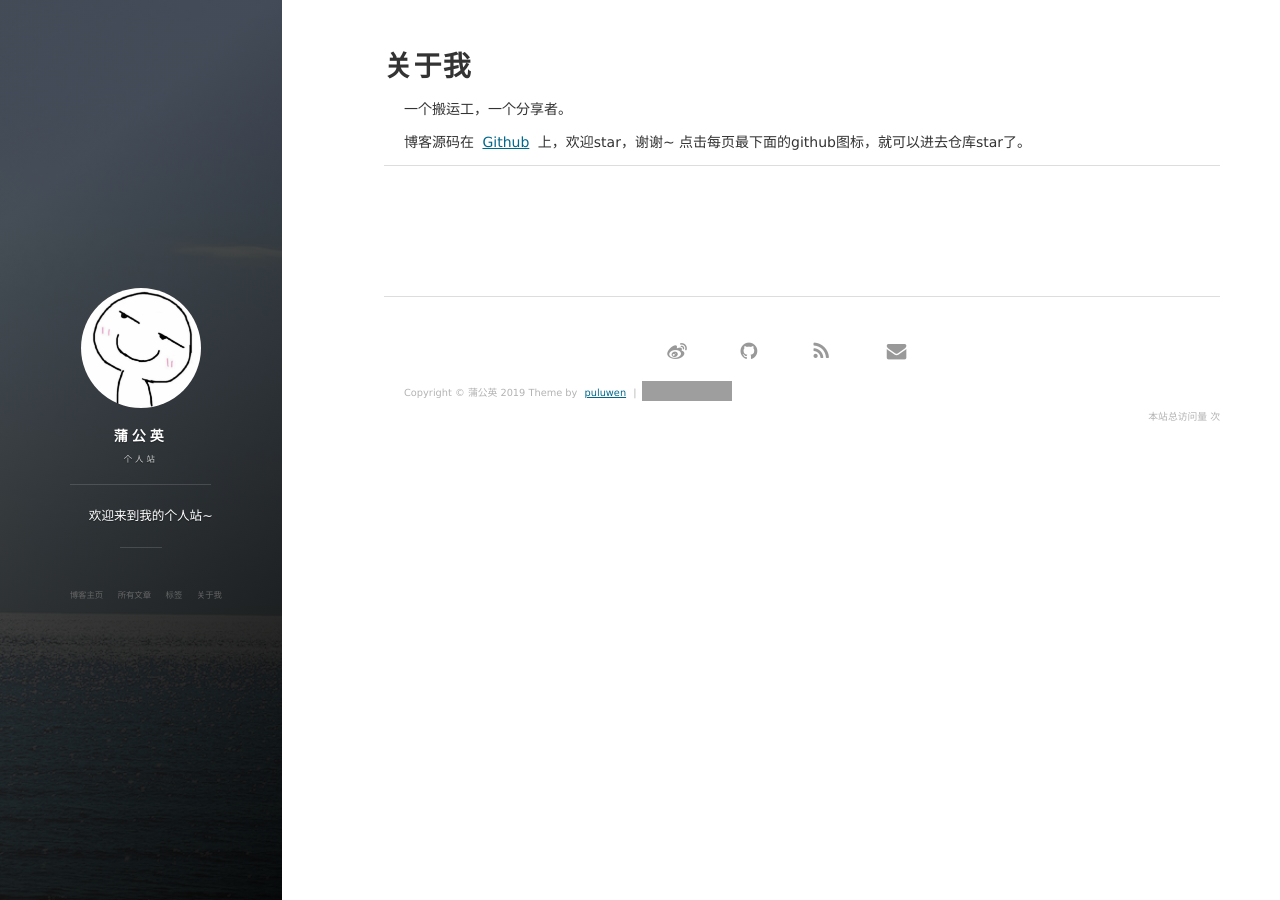
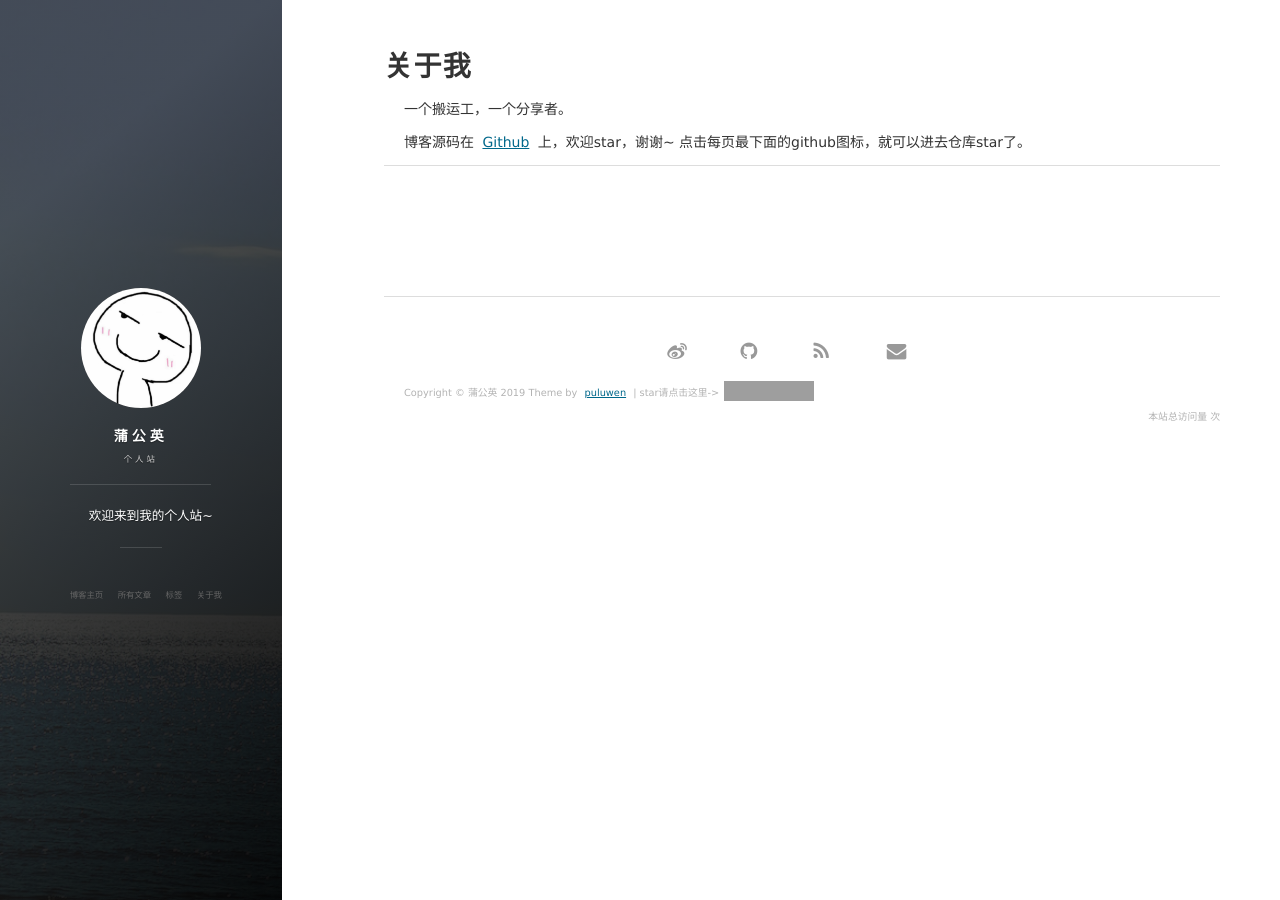
Before and after one commit to puluwen/puluwen.github.io, a Jekyll site: the page built from about.md, in a window 1280 px wide. Built offline with Jekyll 4.4.1, drawn with Linux system fonts in a browser that asks for light colours; nearby versions of some CDN libraries; comment, search, counter and statistics services are not loaded; grey boxes are pictures that could not be loaded.

Commit message:
update fastText

```diff
--- a/_includes/footer.html
+++ b/_includes/footer.html
@@ -69,7 +69,7 @@
 
         <div class = "footer_div">
            <p class="copyright text-muted">
-            Copyright &copy; {{ site.title }} {{ site.time | date: '%Y' }} Theme by <a href="http://puluwen.github.io/">puluwen</a> |
+            Copyright &copy; {{ site.title }} {{ site.time | date: '%Y' }} Theme by <a href="http://puluwen.github.io/">puluwen</a> | star请点击这里->
             <iframe
                 style="margin-left: 2px; margin-bottom:-5px;"
                 frameborder="0" scrolling="0" width="91px" height="20px"
```
